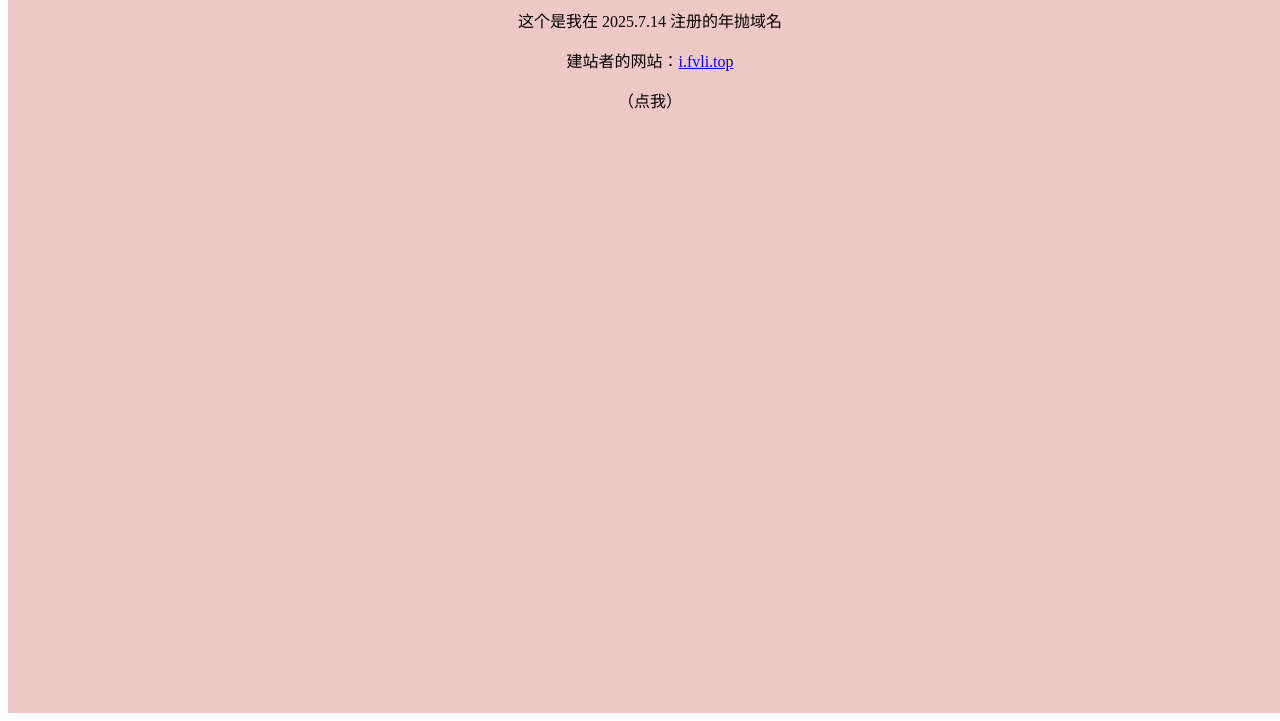
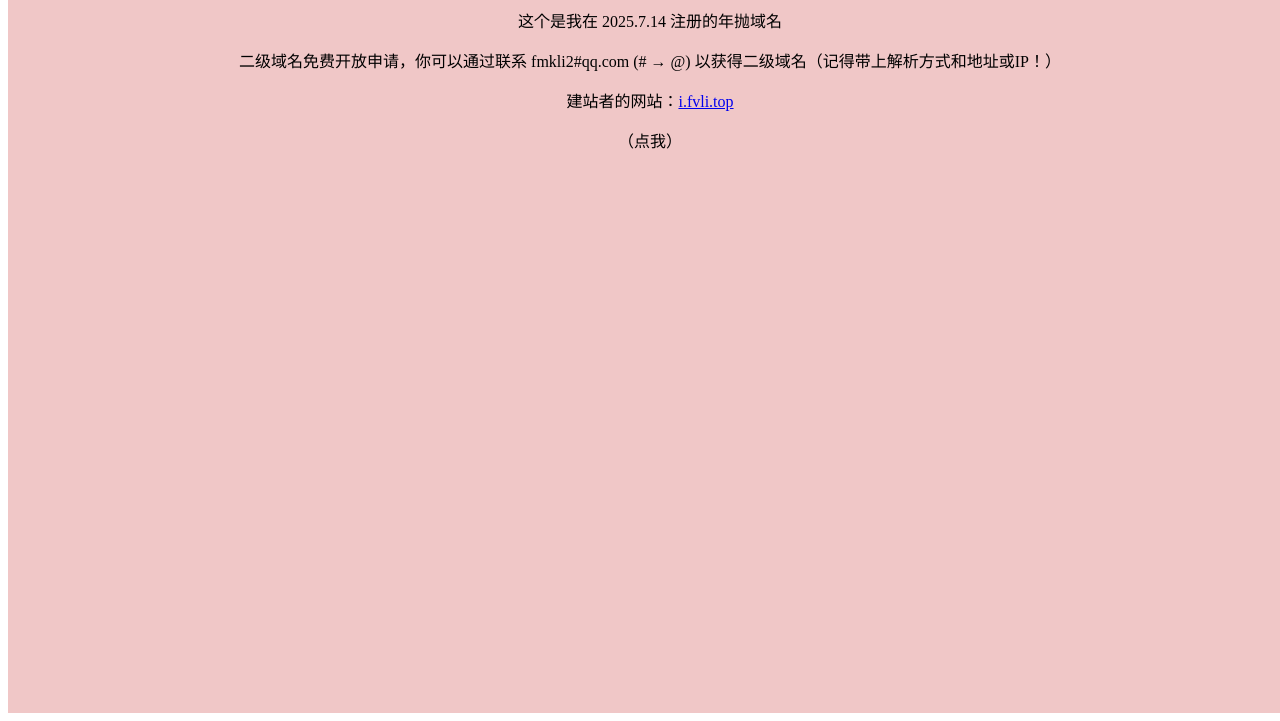
Before and after one commit to fmkli/may-gee-bar, a plain HTML site: page index.html in a window 1280 px wide. Shown: the part 99-820 px from the top of the page. Drawn offline with Linux system fonts and the light colour scheme.

Commit message:
Update index.html

```diff
--- a/index.html
+++ b/index.html
@@ -9,6 +9,7 @@
             <h1>欢迎来到 jee.bar 几把 网站</h1>
             <audio id="musicau"></audio>
             <p>这个是我在 2025.7.14 注册的年抛域名</p>
+            <p>二级域名免费开放申请，你可以通过联系 fmkli2#qq.com (# → @) 以获得二级域名（记得带上解析方式和地址或IP！）</p>
             <p>建站者的网站：<a href="//i.fvli.top" target="_blank">i.fvli.top</a></p>
             <p>（点我）</p>
         </div>
```
